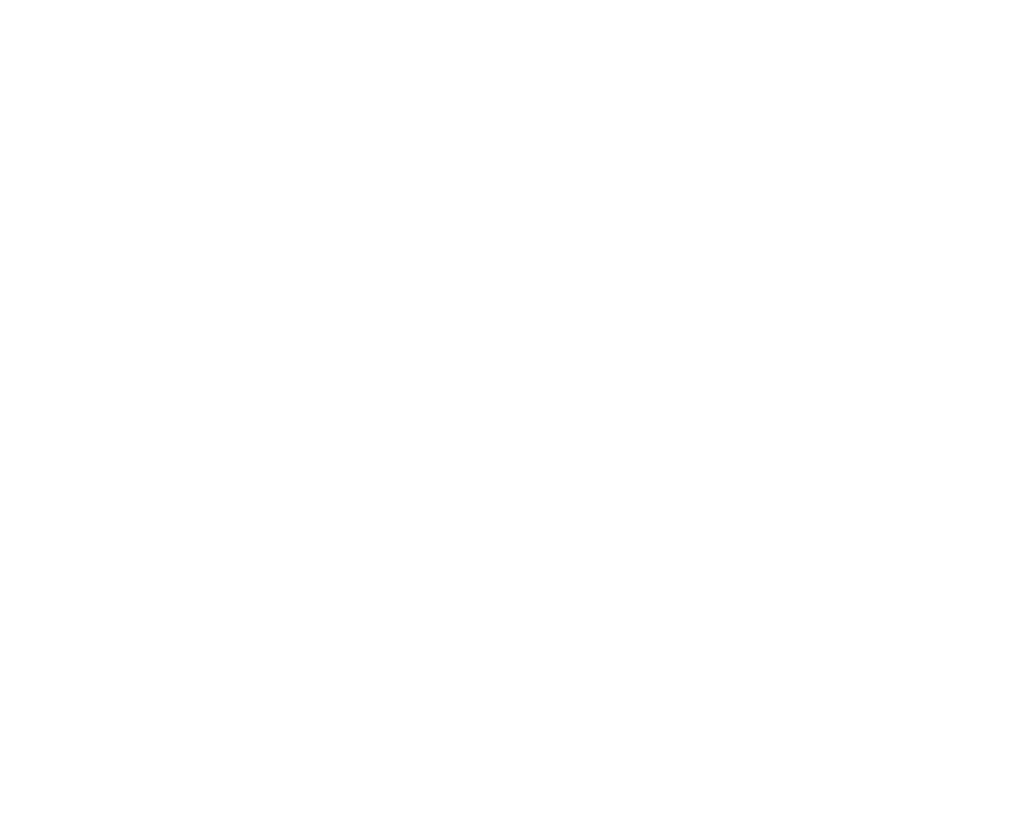
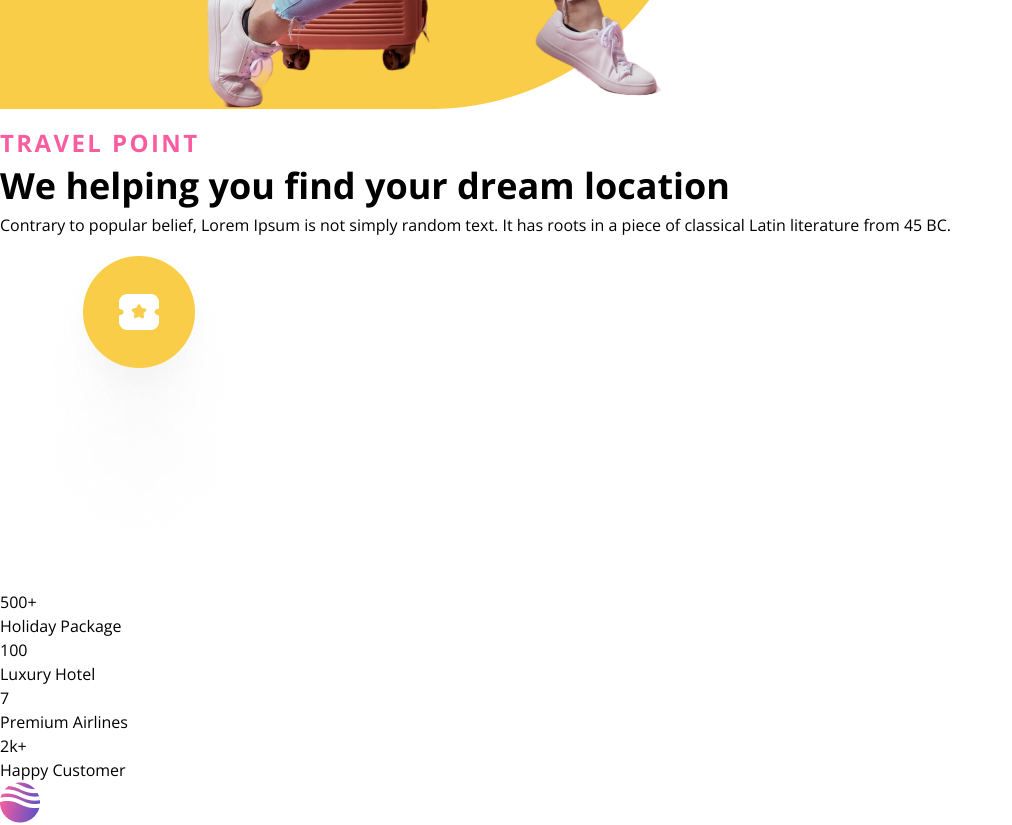
Before and after one commit to shahan210/Travlog, a React (Vite) app: page / in a window 1280 px wide. Shown: the part 3320-4145 px from the top of the page, without its empty margins (0-1012 px from the left). Before the commit the page ends 3271 px from the top, so only its background shows below. Built offline with nearby package versions, Linux system fonts and the light colour scheme.

Commit message:
chore : section 5 travel

```diff
--- /dev/null
+++ b/src/Pages/Home/Components/Travel.jsx
@@ -0,0 +1,54 @@
+import React from "react";
+import TravelPic from "../../../assets/PNG/Group 9238.png";
+import TravelTag from "../../../assets/PNG/Frame 50.png";
+import { motion } from "framer-motion";
+const Travel = () => {
+  return (
+    <motion.section
+      initial={{ y: 100, opacity: 0, scale: 1 }}
+      whileInView={{ y: 0, opacity: 1, scale: 1 }}
+      viewport={{ once: true }}
+      transition={{ duration: 1 }}
+      className="my-20 p-2"
+    >
+      <div className="grid grid-cols-3 relative">
+        <div className="col-span-2 overflow-visible">
+          <img src={TravelPic} alt="" className="w-[1100px] h-[700px] ml-[-120px]" />
+        </div>
+        <div className="p-2 flex flex-col gap-4 relative">
+          <p className="sideheading">Travel Point</p>
+          <div className="sideDesc">
+            <p>We helping you find your dream location</p>
+          </div>
+          <p className="text-gray-500">
+            Contrary to popular belief, Lorem Ipsum is not simply random text. It has roots in a piece of classical
+            Latin literature from 45 BC.
+          </p>
+          <div className="absolute top-[30%] right-[-27%] ">
+            <img src={TravelTag} alt="" className=" cursor-pointer" />
+          </div>
+          <div className="flex gap-4 flex-wrap my-20">
+            <div className="p-2 flex flex-col gap-2 justify-center items-center w-[170px] h-[120px] border border-gray-200 rounded-3xl">
+              <p className="text-2xl font-semibold text-[#ff5722]">500+</p>
+              <p>Holiday Package</p>
+            </div>
+            <div className="p-2 flex flex-col gap-2 justify-center items-center w-[170px] h-[120px] border border-gray-200 rounded-3xl">
+              <p className="text-2xl font-semibold text-[#ff5722]">100</p>
+              <p>Luxury Hotel</p>
+            </div>
+            <div className="p-2 flex flex-col gap-2 justify-center items-center w-[170px] h-[120px] border border-gray-200 rounded-3xl">
+              <p className="text-2xl font-semibold text-[#ff5722]">7</p>
+              <p>Premium Airlines</p>
+            </div>
+            <div className="p-2 flex flex-col gap-2 justify-center items-center w-[170px] h-[120px] border border-gray-200 rounded-3xl">
+              <p className="text-2xl font-semibold text-[#ff5722]">2k+</p>
+              <p>Happy Customer</p>
+            </div>
+          </div>
+        </div>
+      </div>
+    </motion.section>
+  );
+};
+
+export default Travel;
--- a/src/Pages/Home/Index.jsx
+++ b/src/Pages/Home/Index.jsx
@@ -10,10 +10,12 @@
 import Explore from "./Components/Explore";
 import "./Home.css";
 import Destination from "./Components/Destination";
+import Travel from "./Components/Travel";
+
 const Index = () => {
   return (
     <Layout>
-      <motion.div className="w-full mt-10">
+      <div className="w-full mt-10">
         {/* First Section  */}
         <Explore />
         {/* Second Section */}
@@ -21,7 +23,7 @@
           initial={{ y: 100, opacity: 0, scale: 1 }}
           whileInView={{ y: 0, opacity: 1, scale: 1 }}
           viewport={{ once: true }}
-          transition={{ duration: 1}}
+          transition={{ duration: 1 }}
           className="w-full justify-center items-center flex gap-28 mt-10"
         >
           <img src={Trip} className=" cursor-pointer" alt="Tripadvisor" />
@@ -34,7 +36,10 @@
         <Categories />
         {/* Fourth Section */}
         <Destination />
-      </motion.div>
+        {/* Fifth Section */}
+        <Travel />
+        {/* Sixth Section */}
+      </div>
     </Layout>
   );
 };
```
